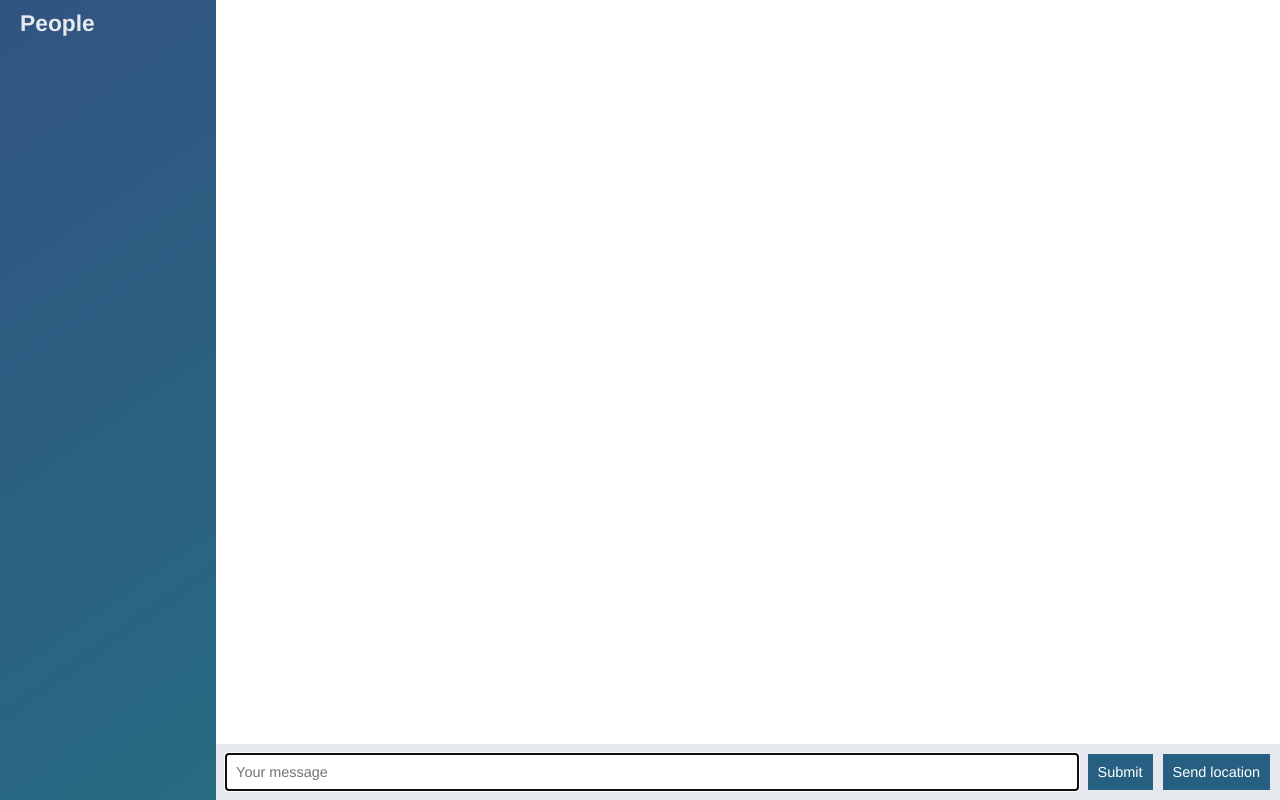
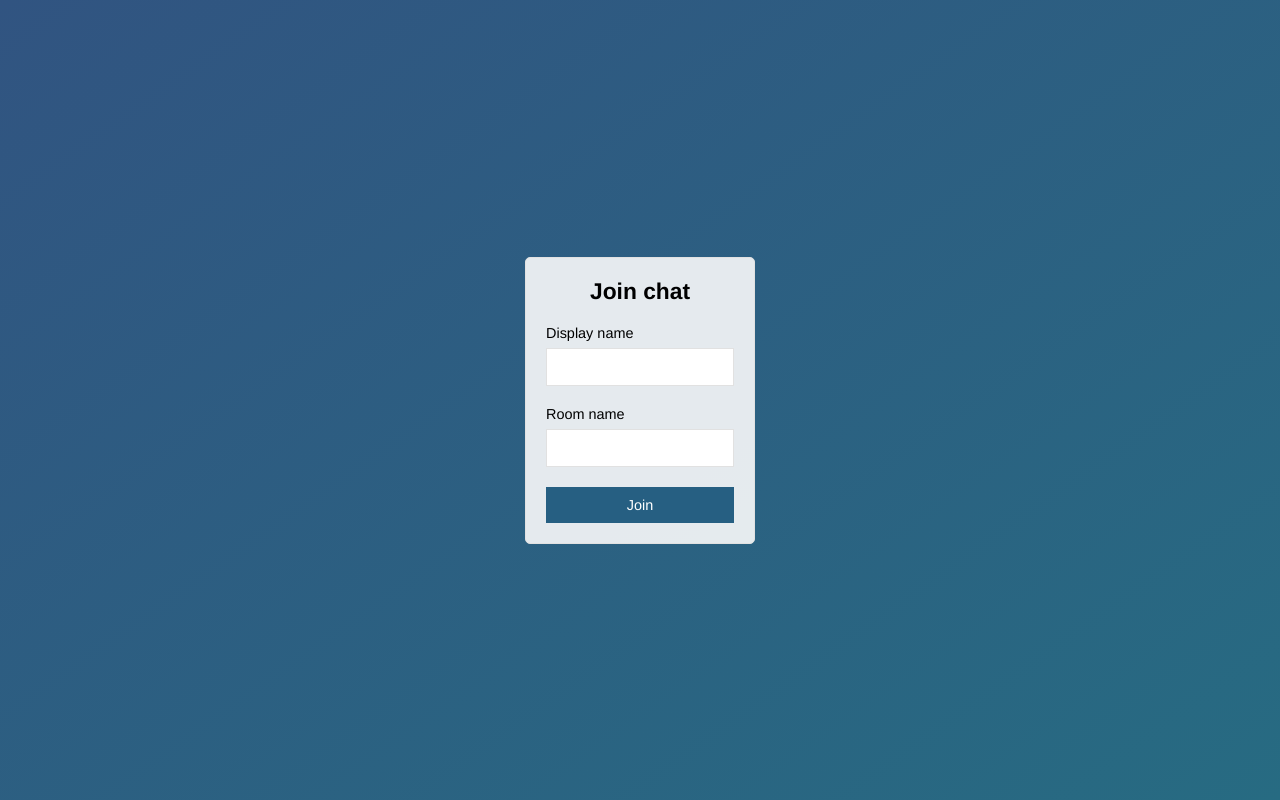
Before and after one commit to Panibrat/node-chat-app-io, a website: page public/index.html in a window 1280 px wide. Drawn offline with nearby package versions, Linux system fonts and the light colour scheme; no server answers.

Commit message:
Add join page

```diff
--- a/public/index.html
+++ b/public/index.html
@@ -3,55 +3,28 @@
 <head>
     <meta charset="UTF-8">
     <title>Node chat</title>
+    <meta name="viewport" content="width=device-width, initial-scale=1, user-scalable=no">
     <link rel="stylesheet" href="./css/styles.css">
 </head>
-    <body class="chat">
-        <div class="chat__sidebar">
-            <h3>People</h3>
-            <div id="users"></div>
+    <body class="centered-form">
+        <div class="centered-form__form">
+            <form action="/chat.html">
+                <div class="form-field">
+                    <h3>Join chat</h3>
+                </div>
+                <div class="form-field">
+                    <label>Display name</label>
+                    <input type="text" name="name">
+                </div>
+                <div class="form-field">
+                    <label>Room name</label>
+                    <input type="text" name="room">
+                </div>
+                <div class="form-field">
+                    <button>Join</button>
+                </div>
+
+            </form>
         </div>
-
-        <div class="chat__main">
-            <ul id="messages" class="chat__messages"></ul>
-
-            <div class="chat__footer">
-                <form id="message-form">
-                    <input name="message" type="text" placeholder="Your message" autofocus autocomplete="off"/>
-                    <button>Submit</button>
-                </form>
-
-                <button id="send-location">Send location</button>
-            </div>
-        </div>
-
-        <script id="message-template" type="text/template">
-            <li class="message">
-                <div class="message__title">
-                    <h4>{{from}}</h4>
-                    <span>{{createdAt}}</span>
-                </div>
-                <div class="message__body">
-                    <p>{{text}}</p>
-                </div>
-            </li>
-        </script>
-
-        <script id="location-message-template" type="text/template">
-            <li class="message">
-                <div class="message__title">
-                    <h4>{{from}}</h4>
-                    <span>{{createdAt}}</span>
-                </div>
-                <div class="message__body">
-                    <p><a href="{{url}}" target="_blank">My current location </a></p>
-                </div>
-            </li>
-        </script>
-
-        <script src="/socket.io/socket.io.js"></script>
-        <script src="/js/libs/jquery-3.2.1.min.js"></script>
-        <script src="/js/libs/moment.js"></script>
-        <script src="/js/libs/mustache.js"></script>
-        <script src="/js/index.js"></script>
     </body>
 </html>
```
Also changed, not shown: public/chat.html (added, +58 -0 lines), public/js/chat.js (renamed from public/js/index.js).
